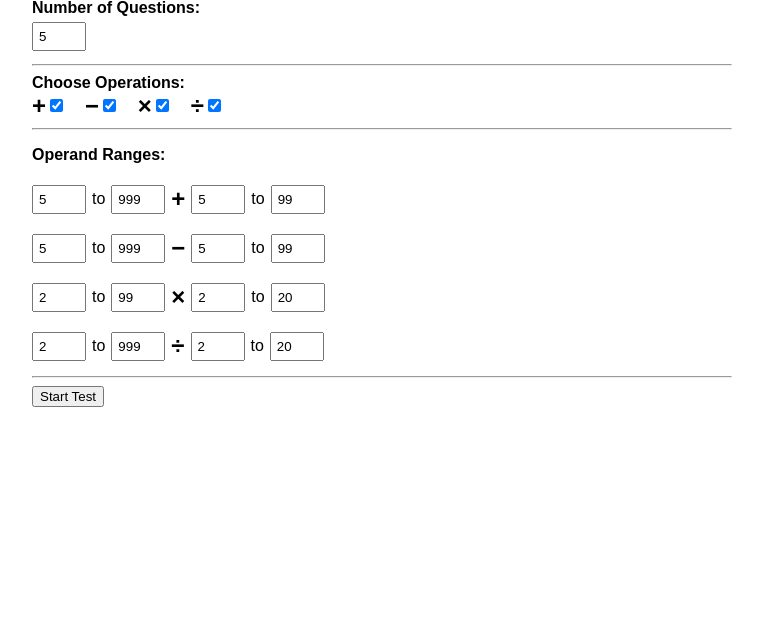
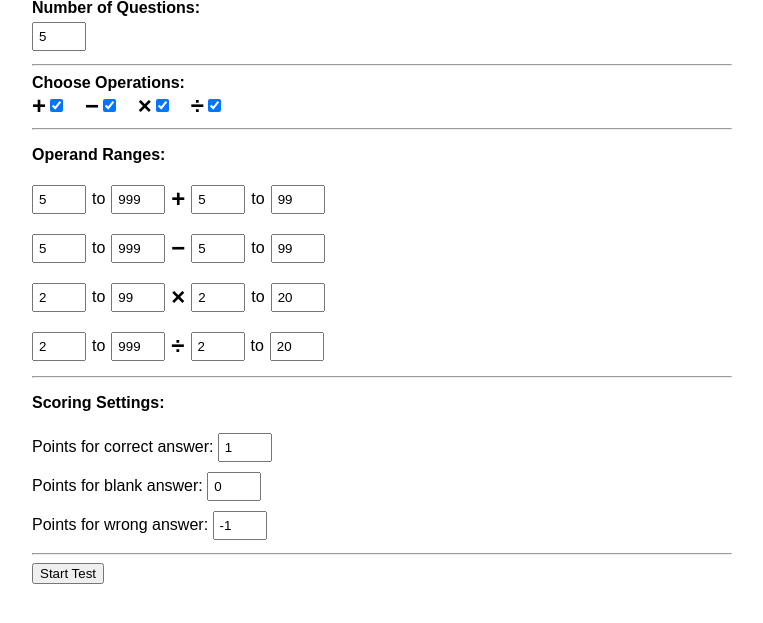
Before and after one commit to AlanZander26/Mental_Math_Trainer, a Flask app: page / in a window 1280 px wide. Shown: the part 150-773 px from the top of the page, without its empty margins (258-1021 px from the left). Run offline with Flask 3, Linux system fonts and the light colour scheme.

Commit message:
adding scoring settings

```diff
--- a/app.py
+++ b/app.py
@@ -18,6 +18,7 @@ def generate_test():
     operations = data.get("operations", ["+", "-", "*", "/"])
     decimals = data.get("decimals", [0, 0])
     exact_division = data.get("exact_division", True)
+    rating = data.get("rating", [1, 0, -1])
 
     # Expecting a dictionary like { "+": [[1, 10], [1, 10]], "-" : [[5, 20], [0, 10]], ... }
     raw_ranges = data.get("ranges_by_op", {})
@@ -42,6 +43,8 @@ def generate_test():
         exact_division=exact_division
     )
 
+    app.config["current_rating"] = rating
+
     questions = current_test.get_questions()
     return jsonify({"questions": questions})
 
@@ -53,7 +56,8 @@ def submit_test():
 
     data = request.get_json()
     user_answers = data.get("answers", [])
-    result = current_test.grade_test(user_answers)
+    rating = app.config.get("current_rating", [1, 0, -1])
+    result = current_test.grade_test(user_answers, rating=rating)
     return jsonify(result)
 
 if __name__ == "__main__":
--- a/static/script.js
+++ b/static/script.js
@@ -5,6 +5,7 @@ const answerForm = document.getElementById("answerForm");
 const resultsDiv = document.getElementById("results");
 
 let currentQuestions = [];
+let startTime = null;
 
 const opCheckboxes = document.querySelectorAll('input[type="checkbox"][value]');
 const opToRangeId = {
@@ -38,6 +39,10 @@ settingsForm.addEventListener("submit", async function(event) {
     event.preventDefault();
 
     const number_questions = parseInt(document.getElementById("numQuestions").value);
+    const pointsCorrect = parseInt(document.getElementById("pointsCorrect").value);
+    const pointsBlank = parseInt(document.getElementById("pointsBlank").value);
+    const pointsWrong = parseInt(document.getElementById("pointsWrong").value);
+
     const operations = Array.from(settingsForm.querySelectorAll('input[type="checkbox"]:checked')).map(cb => cb.value);
 
     const opMap = {
@@ -70,9 +75,11 @@ settingsForm.addEventListener("submit", async function(event) {
             operations,
             ranges_by_op,
             decimals: [0, 0],
-            exact_division: true
+            exact_division: true,
+            rating: [pointsCorrect, pointsBlank, pointsWrong]
         })
     });
+
 
     const data = await res.json();
 
--- a/templates/index.html
+++ b/templates/index.html
@@ -13,7 +13,8 @@
         <div>
             <strong>Number of Questions:</strong><br>
             <input type="number" id="numQuestions" value="5" min="1" max="100" style="width: 40px;">
-        </div><hr>
+        </div>
+        <hr>
 
         <div>
             <strong>Choose Operations:</strong><br>
@@ -33,8 +34,8 @@
             <label class="checkbox-label">
                 <input type="checkbox" value="/" checked>
             </label>
-        </div><hr>
-
+        </div>
+        <hr>
 
         <div id="operationRanges">
             <p><strong>Operand Ranges:</strong></p>
@@ -70,14 +71,30 @@
                 <input type="number" id="div_r2_min" value="2"> to
                 <input type="number" id="div_r2_max" value="20">
             </div>
-        </div><hr>
+        </div>
+        <hr>
+
+        <div id="scoringSettings">
+            <p><strong>Scoring Settings:</strong></p>
+            <label style="width: 400px;">Points for correct answer:
+                <input type="number" id="pointsCorrect" value="1" style="width: 40px;">
+            </label><br>
+            <label style="width: 400px;">Points for blank answer:
+                <input type="number" id="pointsBlank" value="0" style="width: 40px;">
+            </label><br>
+            <label style="width: 400px;">Points for wrong answer:
+                <input type="number" id="pointsWrong" value="-1" style="width: 40px;">
+            </label>
+        </div>
+        <hr>
+
 
         <button type="submit">Start Test</button>
     </form>
 
     <div id="testContainer" class="hidden">
         <h2>Answer the Questions</h2>
-        <form id="answerForm">
+        <form id="answerForm" autocomplete="off">
             <div id="questionList"></div>
             <button type="submit">Submit Answers</button>
         </form>
```
